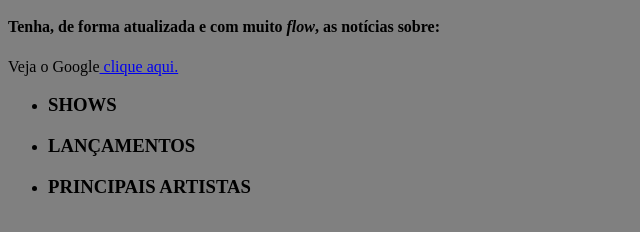
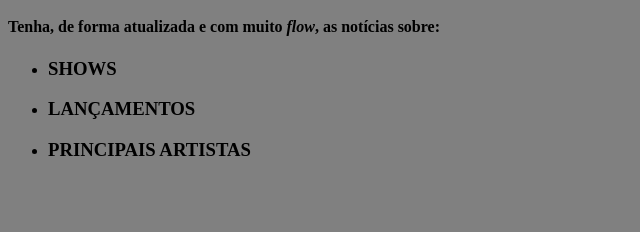
Before and after one commit to naely-costa/newsite, a plain HTML site: page index.html in a window 1280 px wide. Shown: the part 48-280 px from the top of the page, without its empty margins (0-640 px from the left). Drawn offline with Linux system fonts and the light colour scheme.

Commit message:
Update index.html

```diff
--- a/index.html
+++ b/index.html
@@ -7,7 +7,6 @@
 </center>
 <p><h4>Tenha, de forma <b>atualizada</b> e com muito <i>flow</i>, as
 notícias sobre:</h4></p>
-<p>Veja o Google<a href="https://www.google.com.br"> clique aqui.</a></p>
 <ul>
  <li><h3 atyle="color:white;">SHOWS</h3> </li>
  <li><h3 atyle="color:white;">LANÇAMENTOS</h3></li>
```
